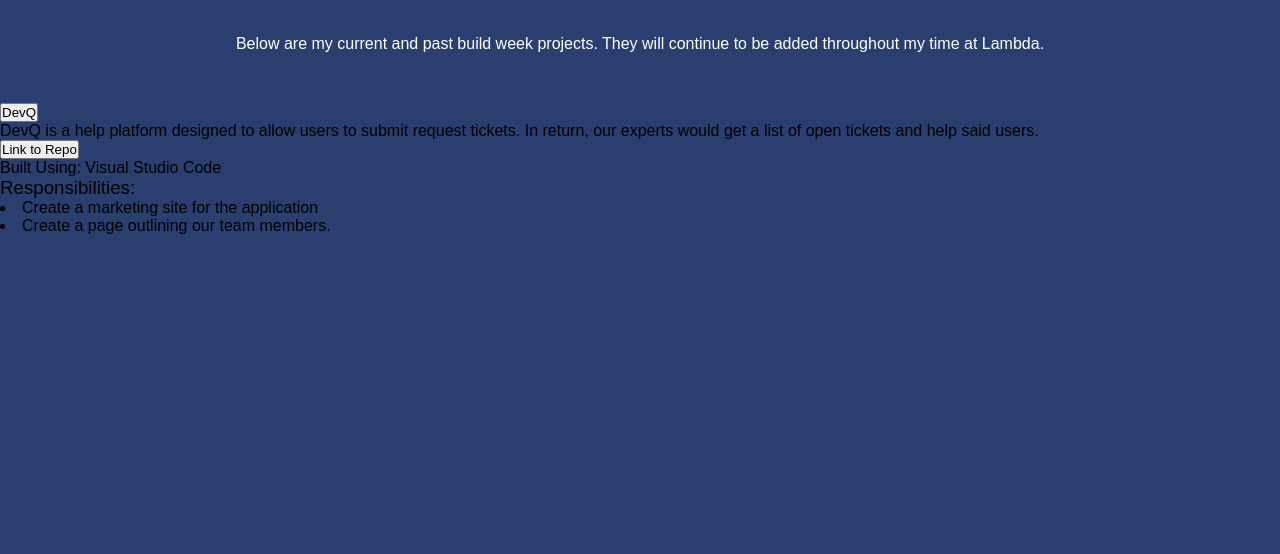
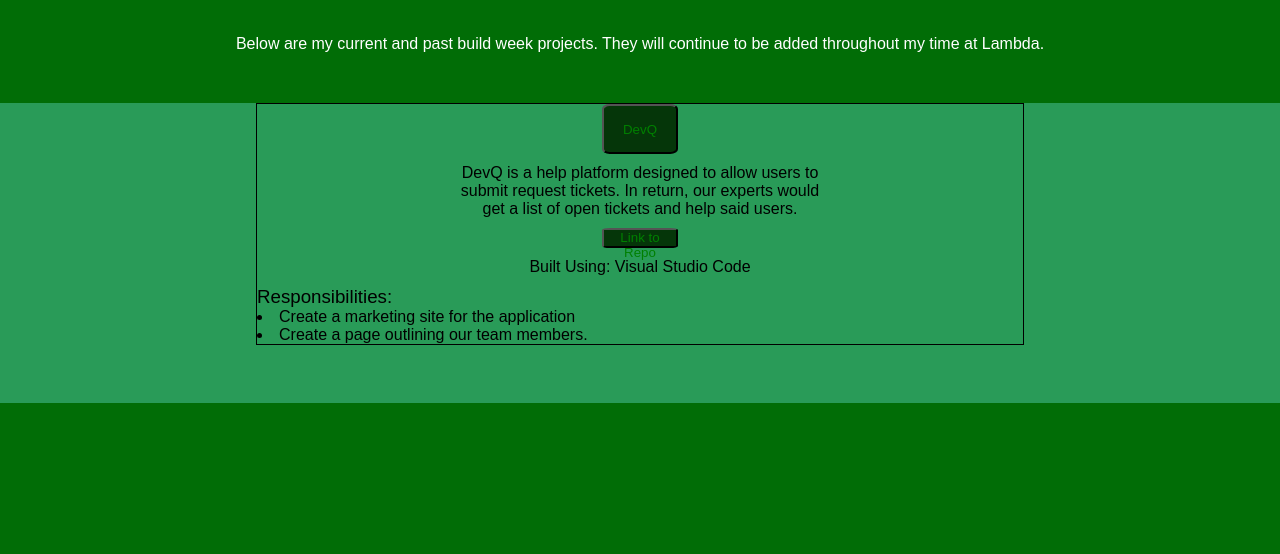
Before and after one commit to carlsachs/employerPortfolio, a website: page projects.html in a window 1280 px wide. Shown: the part 246-800 px from the top of the page. Drawn offline with Linux system fonts and the light colour scheme.

Commit message:
more styling changes to projects

```diff
--- a/less/index.less
+++ b/less/index.less
@@ -1,5 +1,6 @@
 @import "home-page.less";
 @import "about.less";
+@import "projects.less";
 @import "variables.less";
 // @import "mixins.less";
 @import "reset.less";
--- a/less/projects.less
+++ b/less/projects.less
@@ -0,0 +1,36 @@
+#projects {
+    width: 100%;
+    height: 300px;
+    background-color: @lighterBlue;
+    .dev{
+        border: 1px solid black;
+        width: 60%;
+        margin: 0 auto;
+        display:flex;
+        flex-direction: column;
+        justify-content: center;
+        .button{
+            width: 10%;
+            height: 50px;
+            border-radius: 10%;
+            color: green;
+            background-color: @darkest;
+            margin: 0 auto;
+        }
+        p {
+            width: 50%;
+            margin: 0 auto;
+            margin-top:10px;
+            margin-bottom: 10px;
+            text-align: center;
+        }
+        .button1 {
+            width: 10%;
+            height: 20px;
+            border-radius: 10%;
+            color: green;
+            background-color: @darkest;
+            margin: 0 auto;
+        }
+    }
+}
--- a/less/variables.less
+++ b/less/variables.less
@@ -1,4 +1,4 @@
-@mainColor: #1B346D;
-@darkest: #122552;
-@mediumDark: #2A3F70;
-@lighterBlue: #6E7FA5;
+@mainColor: rgb(7, 80, 40);
+@darkest: #053609;
+@mediumDark: rgb(1, 109, 6);
+@lighterBlue: rgb(41, 155, 88);
--- a/projects.html
+++ b/projects.html
@@ -19,7 +19,6 @@
         <p>Below are my current and past build week projects.  They will continue to be added throughout my time at Lambda.</p>
     </section>
     <section id = "projects">
-        <section id= "devCon">
         <div class="dev">
             <button class="button" href="https://dev-desk-queue.netlify.com">DevQ</button>
             <p>DevQ is a help platform designed to allow users to submit request tickets.  In return, our experts would get a list of open tickets and help said users.</p>
@@ -29,7 +28,7 @@
             <li>Create a marketing site for the application</li>
             <li>Create a page outlining our team members.</li>
         </div>
-        </section>
+
     </section>
 </body>
 </html>
```
Also changed, not shown: css/index.css.
